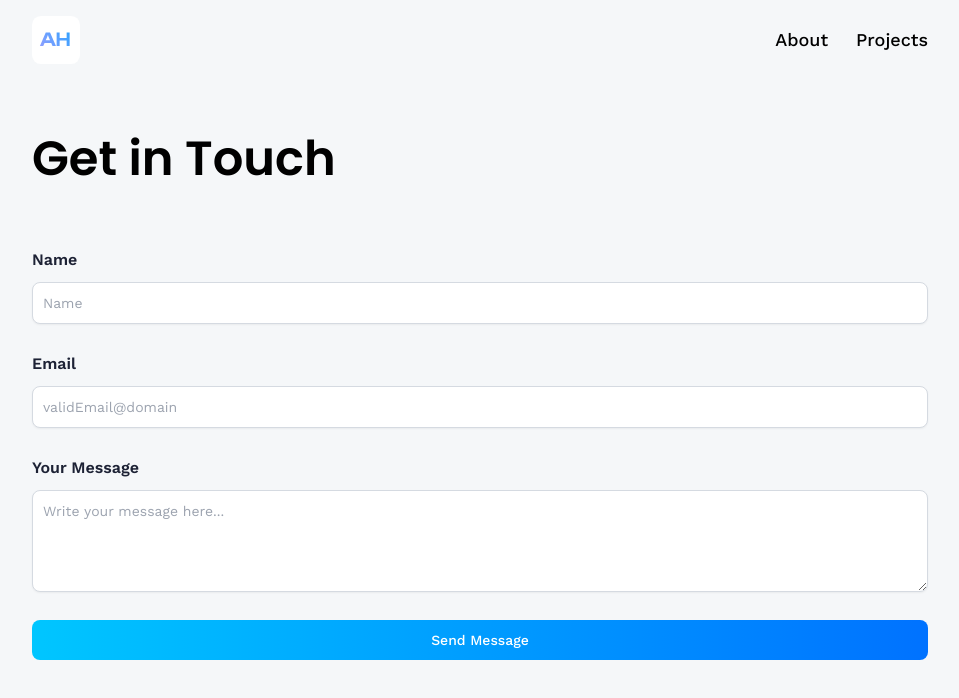
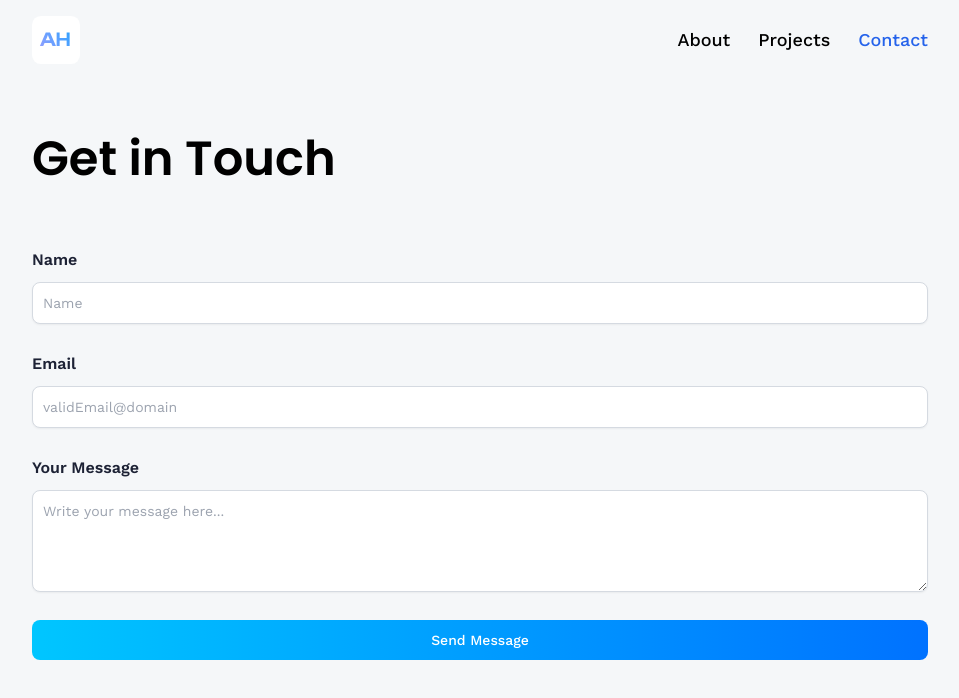
Before and after one commit to davidchuang5/3d-Portfolio, a React (Vite) app: page /contact in a window 1280 px wide. Shown: the top 698 px of the page, without its empty margins (160-1119 px from the left). Built offline with nearby package versions, Linux system fonts and the light colour scheme; no server answers.

Commit message:
Added contact tab to navBar

```diff
--- a/src/components/Navbar.jsx
+++ b/src/components/Navbar.jsx
@@ -21,6 +21,12 @@
         >
           Projects
         </NavLink>
+        <NavLink
+          to="/contact"
+          className={({ isActive }) => (isActive ? 'text-blue-600' : 'text-black')}
+        >
+          Contact
+        </NavLink>
       </nav>
     </header>
   );
```
